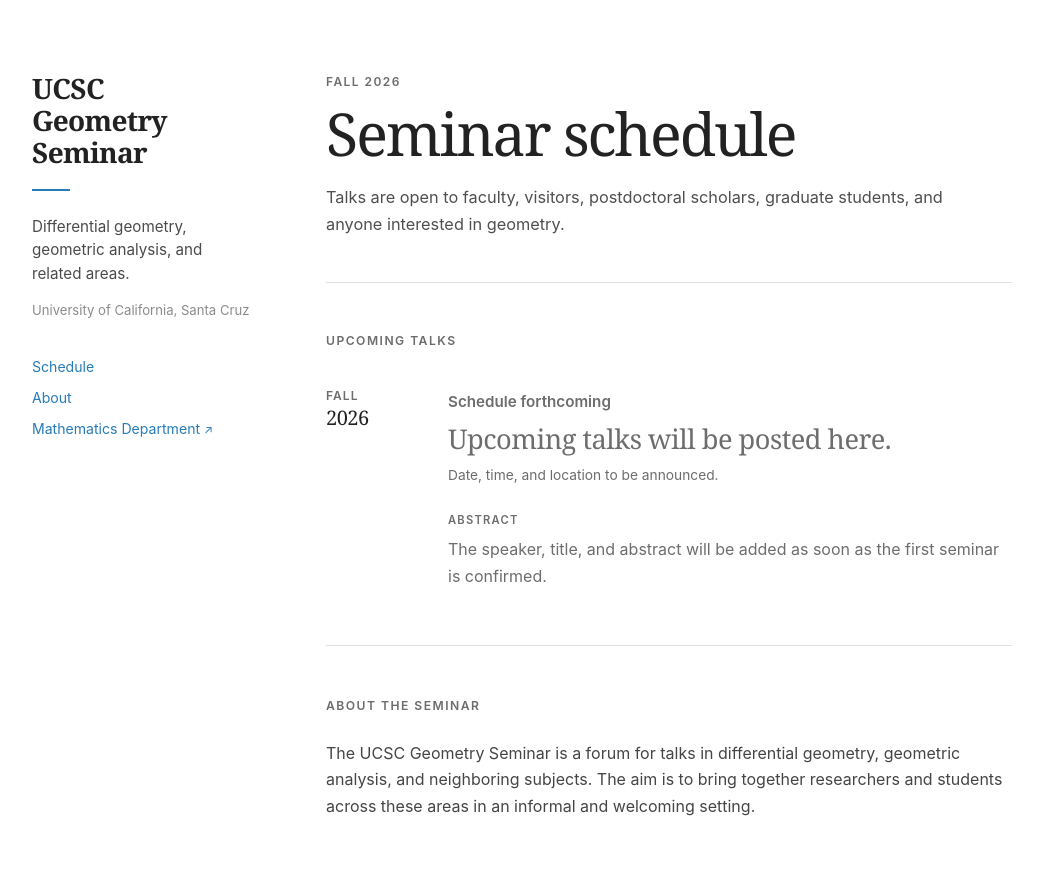
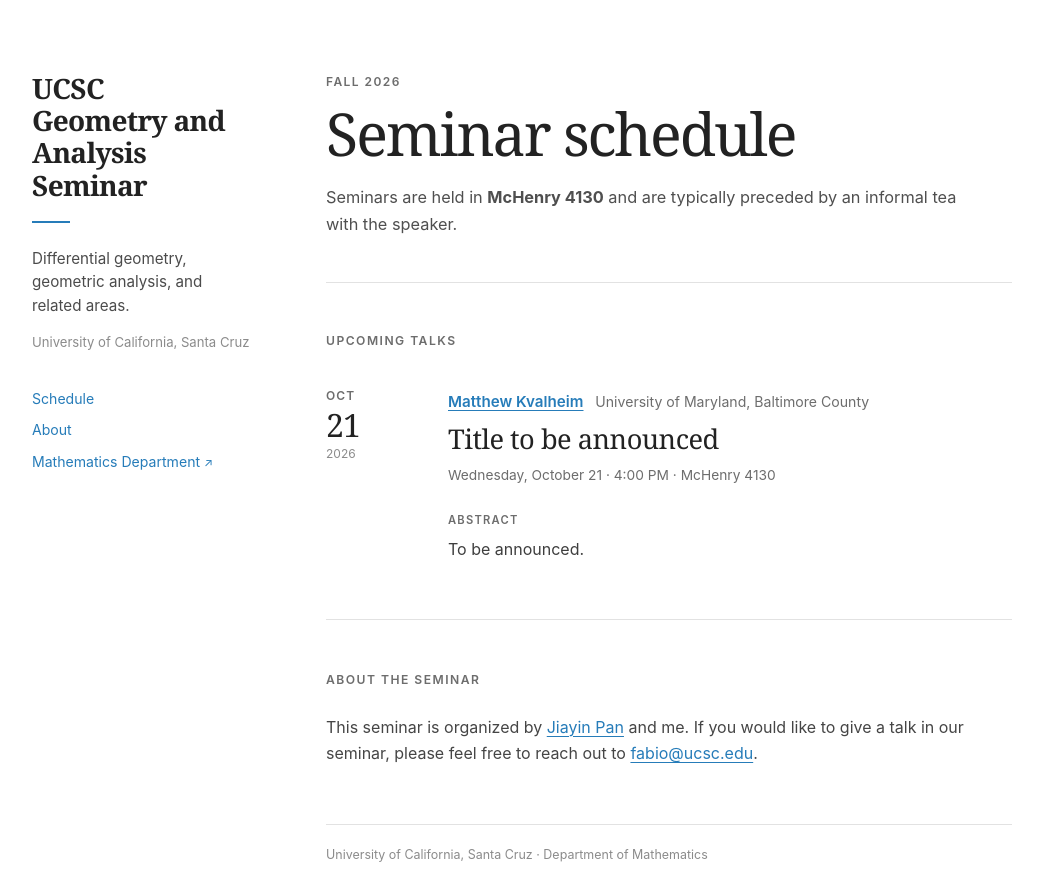
Before and after one commit to HAL9009MATH/Website, a plain HTML site: page index.html in a window 1280 px wide. Shown: the top 869 px of the page, without its empty margins (118-1161 px from the left). Drawn offline with Linux system fonts and the light colour scheme.

Commit message:
Update seminar details and announce Matthew Kvalheim talk

```diff
--- a/index.html
+++ b/index.html
@@ -4,11 +4,11 @@
   <meta charset="utf-8">
   <meta name="viewport" content="width=device-width, initial-scale=1">
   <meta name="theme-color" content="#ffffff">
-  <meta name="description" content="The Geometry Seminar at the University of California, Santa Cruz.">
-  <meta property="og:title" content="UCSC Geometry Seminar">
+  <meta name="description" content="The Geometry and Analysis Seminar at the University of California, Santa Cruz.">
+  <meta property="og:title" content="UCSC Geometry and Analysis Seminar">
   <meta property="og:description" content="Seminar talks in differential geometry, geometric analysis, and related areas at UC Santa Cruz.">
   <meta property="og:type" content="website">
-  <title>UCSC Geometry Seminar</title>
+  <title>UCSC Geometry and Analysis Seminar</title>
   <link rel="icon" href="favicon.svg" type="image/svg+xml">
   <link rel="stylesheet" href="styles.css">
 </head>
@@ -18,7 +18,7 @@
   <div class="site-shell">
     <aside class="site-sidebar" aria-label="Seminar information">
       <header>
-        <a class="site-title" href="./">UCSC<br>Geometry Seminar</a>
+        <a class="site-title" href="./">UCSC<br>Geometry and Analysis Seminar</a>
         <p class="site-description">Differential geometry, geometric analysis, and related areas.</p>
         <p class="site-institution">University of California, Santa Cruz</p>
       </header>
@@ -34,29 +34,33 @@
       <header class="page-header">
         <p class="term">Fall 2026</p>
         <h1>Seminar schedule</h1>
-        <p class="page-intro">Talks are open to faculty, visitors, postdoctoral scholars, graduate students, and anyone interested in geometry.</p>
+        <p class="page-intro">Seminars are held in <strong>McHenry 4130</strong> and are typically preceded by an informal tea with the speaker.</p>
       </header>
 
       <section id="schedule" aria-labelledby="schedule-heading">
         <h2 class="section-heading" id="schedule-heading">Upcoming talks</h2>
 
         <div class="talk-list">
-          <article class="talk talk-placeholder">
-            <time class="talk-date" aria-label="Fall 2026">
-              <span class="talk-date-month">Fall</span>
-              <span class="talk-date-day">2026</span>
+          <article class="talk" id="matthew-kvalheim-2026-10-21">
+            <time class="talk-date" datetime="2026-10-21">
+              <span class="talk-date-month">Oct</span>
+              <span class="talk-date-day">21</span>
+              <span class="talk-date-year">2026</span>
             </time>
 
             <div class="talk-content">
               <header>
-                <p class="talk-speaker">Schedule forthcoming</p>
-                <h3>Upcoming talks will be posted here.</h3>
-                <p class="talk-details">Date, time, and location to be announced.</p>
+                <p class="talk-speaker">
+                  <a href="https://mdkvalheim.github.io/">Matthew Kvalheim</a>
+                  <span>University of Maryland, Baltimore County</span>
+                </p>
+                <h3>Title to be announced</h3>
+                <p class="talk-details">Wednesday, October 21 · 4:00 PM · McHenry 4130</p>
               </header>
 
               <div class="abstract">
                 <h4>Abstract</h4>
-                <p>The speaker, title, and abstract will be added as soon as the first seminar is confirmed.</p>
+                <p>To be announced.</p>
               </div>
             </div>
           </article>
@@ -76,7 +80,7 @@
                   <span>Speaker Institution</span>
                 </p>
                 <h3>Talk title</h3>
-                <p class="talk-details">Wednesday, October 7 · 4:00–5:00 PM · Room name</p>
+                <p class="talk-details">Wednesday, October 7 · 4:00 PM · McHenry 4130</p>
               </header>
 
               <div class="abstract">
@@ -91,7 +95,7 @@
 
       <section class="about" id="about" aria-labelledby="about-heading">
         <h2 class="section-heading" id="about-heading">About the seminar</h2>
-        <p>The UCSC Geometry Seminar is a forum for talks in differential geometry, geometric analysis, and neighboring subjects. The aim is to bring together researchers and students across these areas in an informal and welcoming setting.</p>
+        <p>This seminar is organized by <a href="https://jypan10.github.io/">Jiayin Pan</a> and me. If you would like to give a talk in our seminar, please feel free to reach out to <a href="mailto:fabio@ucsc.edu">fabio@ucsc.edu</a>.</p>
       </section>
 
       <footer class="site-footer">
```
Also changed, not shown: 1 other file.
